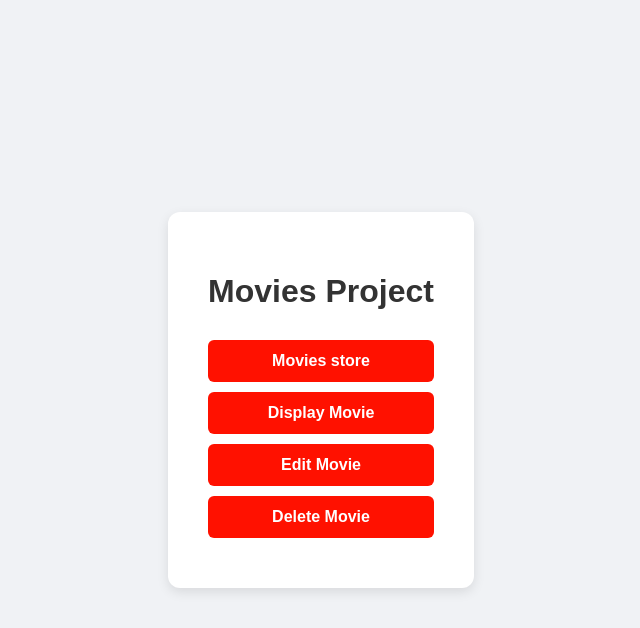
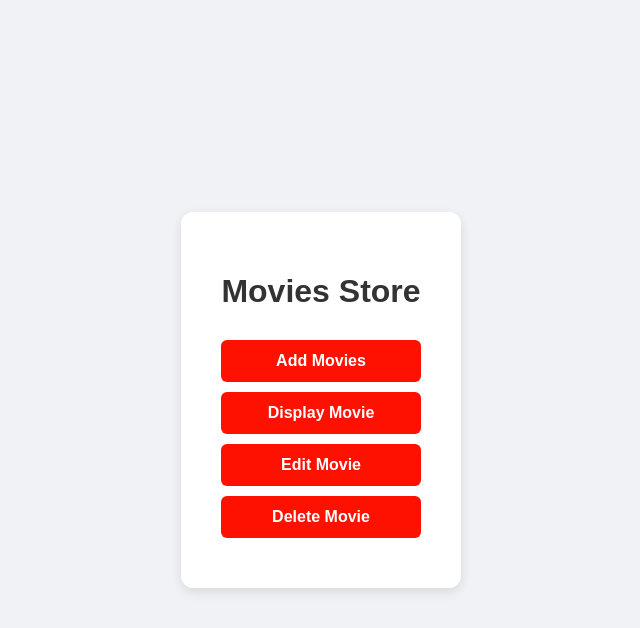
Before and after one commit to HagopKarakhanian/Django-movies, a Django app: page / in a window 1280 px wide. Shown: the top 628 px of the page, without its empty margins (319-959 px from the left). Run offline with Django 5.2, Linux system fonts and the light colour scheme.

Commit message:
Update home.html

```diff
--- a/movies/templates/movies/home.html
+++ b/movies/templates/movies/home.html
@@ -46,9 +46,9 @@
 </head>
 <body>
     <div class="container">
-        <h1>Movies Project</h1>
+        <h1>Movies Store</h1>
         <div class="menu">
-            <a href="{% url 'add_movie' %}">Movies store</a>
+            <a href="{% url 'add_movie' %}">Add Movies</a>
             <a href="{% url 'display_movie' %}">Display Movie</a>
             <a href="{% url 'edit_movie' %}">Edit Movie</a>
             <a href="{% url 'delete_movie' %}">Delete Movie</a>
```
